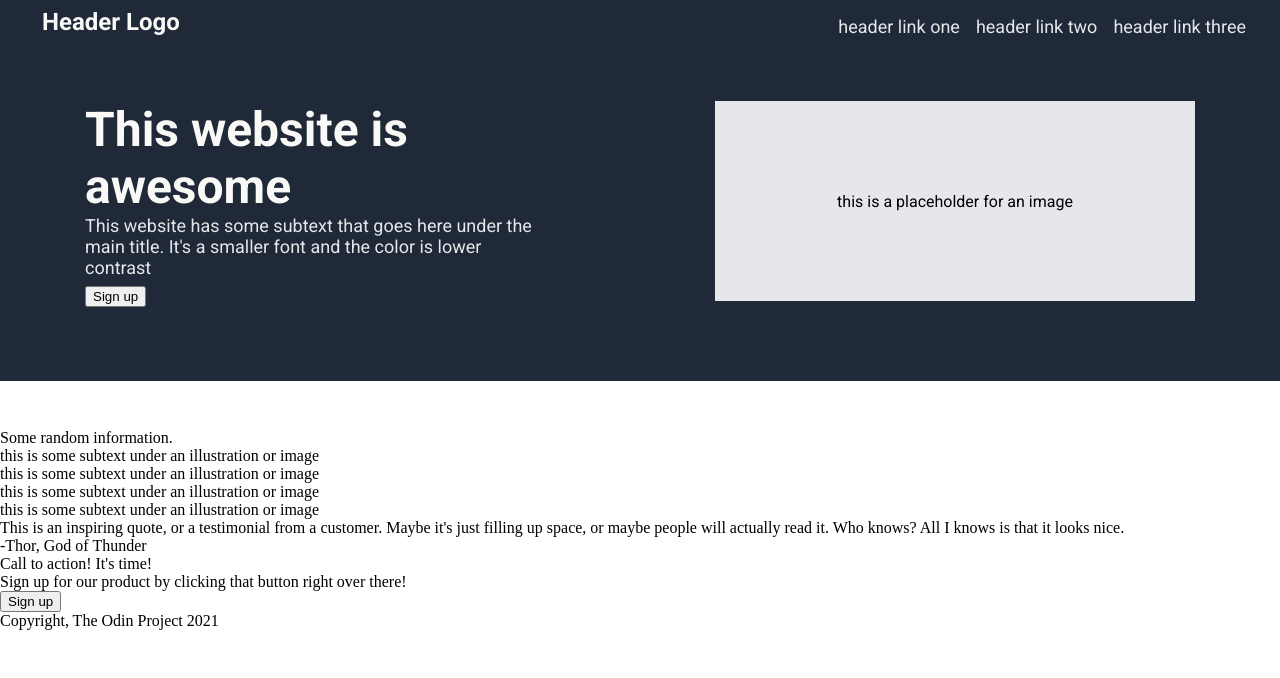
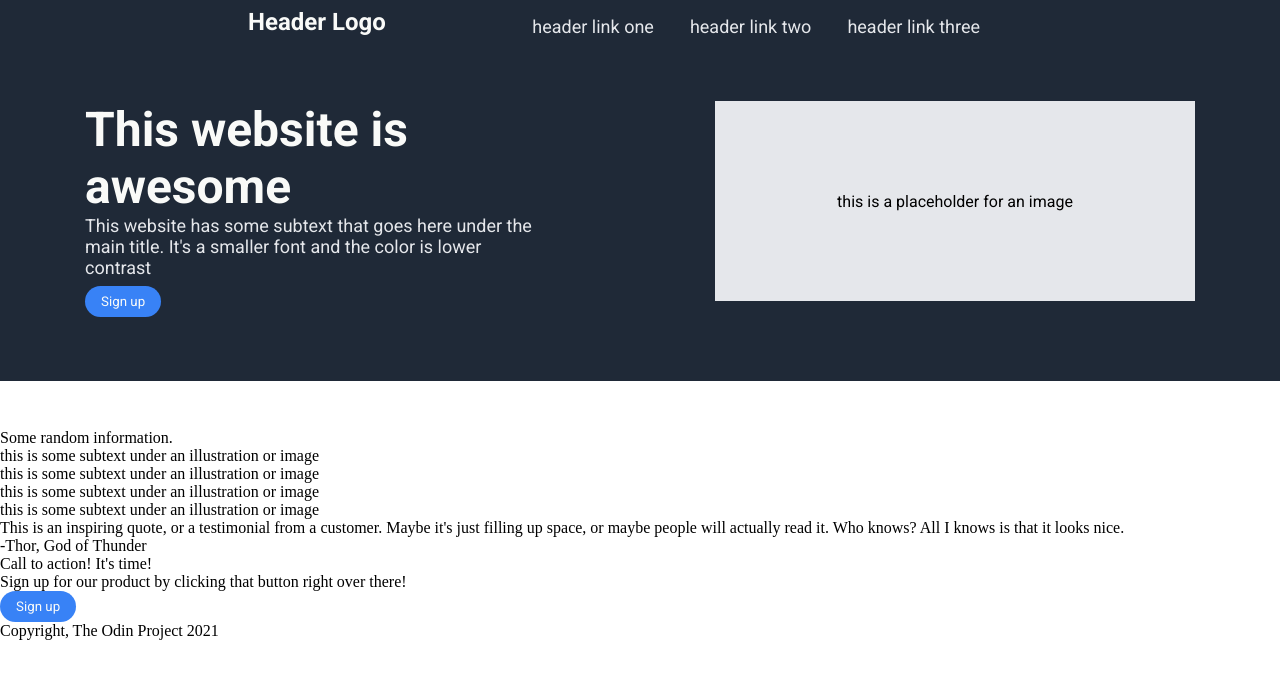
Before and after one commit to manssigupta/landing-page, a plain HTML site: page index.html in a window 1280 px wide. Drawn offline with Linux system fonts and the light colour scheme.

Commit message:
Add style to bottom of header and modify the top

```diff
--- a/style.css
+++ b/style.css
@@ -18,8 +18,8 @@ a{
 ul{
     list-style-type: none;
     display: flex;
-    gap:16px;
-    margin-right: 34px;
+    gap:36px;
+    margin-right: 300px;
 
 }
 
@@ -33,7 +33,7 @@ ul{
     font-size: 24px;
     font-weight: bold;
     padding: 8px;
-    margin-left: 34px;
+    margin-left: 240px;
     font-family: Roboto, sans-serif;
 }
 .bottom{
@@ -69,3 +69,11 @@ ul{
     flex-wrap: wrap;
     margin-bottom: 8px;
 }
+button{
+    background-color: #3882F6;
+    color: #F9FAF8;
+    border: none;
+    border-radius: 16px;
+    font-family: Roboto, sans-serif;
+    padding: 8px 16px;
+}
```
